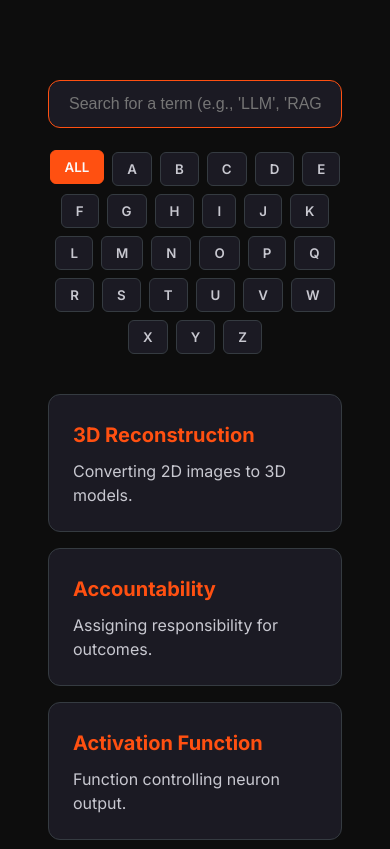
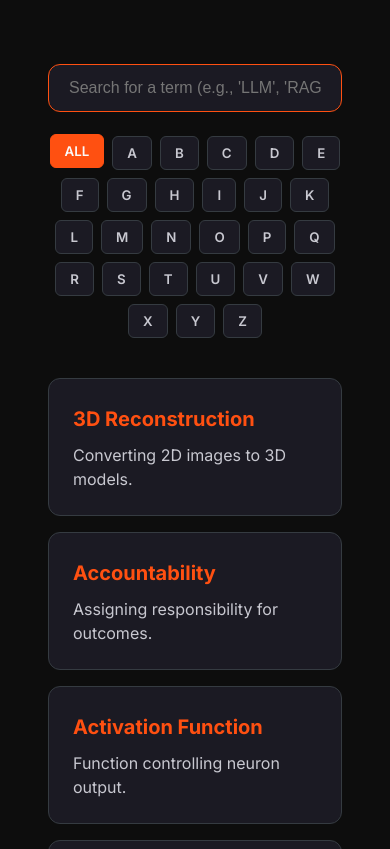
Before and after one commit to Bebell-Digital-Solutions/global-ai-intelligence, a plain HTML site: page resources/glossary.html in a window 390 px wide. Shown: the top 849 px of the page. Drawn offline with Linux system fonts and the light colour scheme.

Commit message:
Update glossary.html

```diff
--- a/resources/glossary.html
+++ b/resources/glossary.html
@@ -44,7 +44,7 @@
             background-color: var(--body-color);
             color: var(--text-color);
             line-height: 1.6;
-            padding-top: 3rem; /* Space for fixed nav */
+            padding-top: 2rem; /* Space for fixed nav */
             overflow-x: hidden;
             min-height: 100vh;
         }
@@ -89,7 +89,7 @@
         /* --- Responsive Styles --- */
         @media screen and (max-width: 767px) {
             body {
-                padding-top: 3rem;
+                padding-top: 2rem;
             }
           }
 
@@ -196,7 +196,7 @@
         /* ====================================================== */
         @media screen and (max-width: 980px) {
             body {
-                padding-top: 3rem;
+                padding-top: 2rem;
                 padding-left: 0;
                 padding-right: 0;
             }
```
